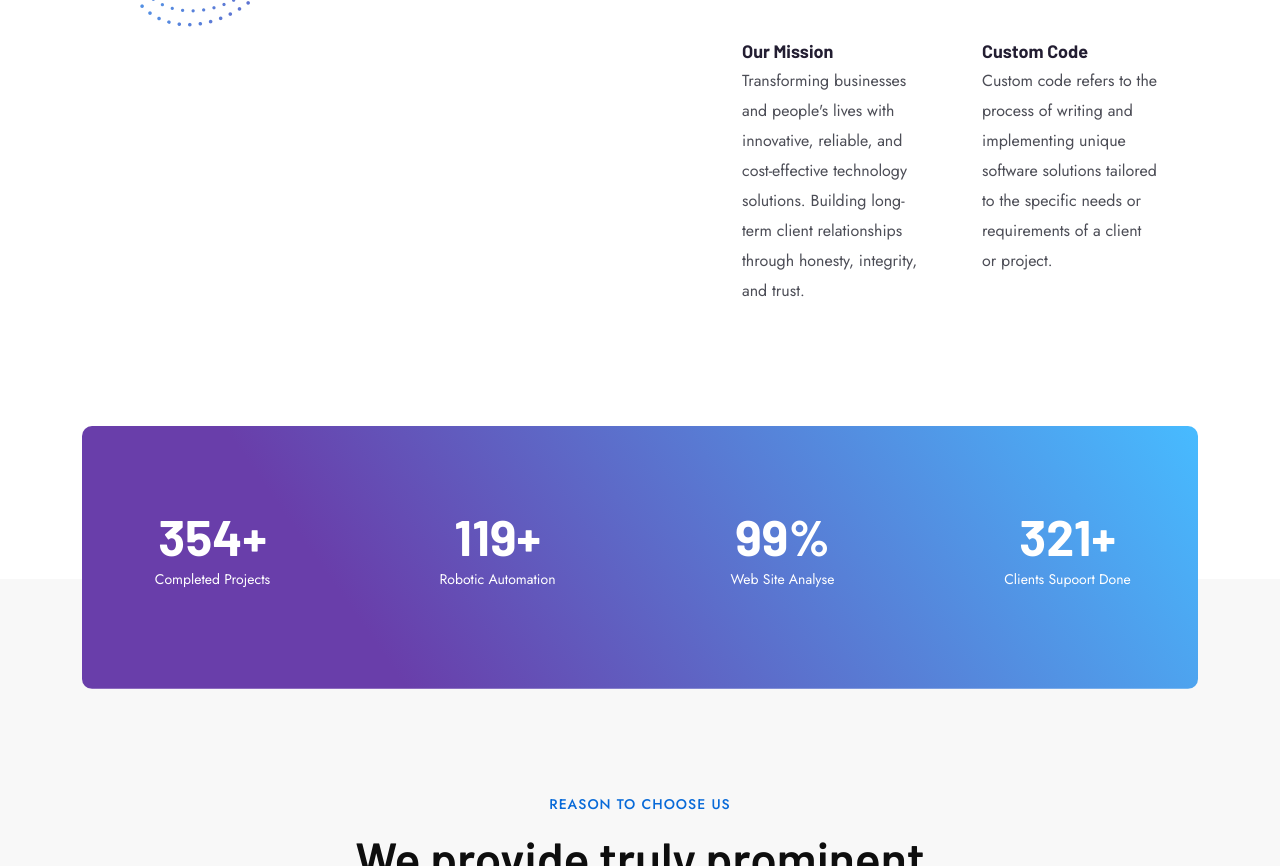
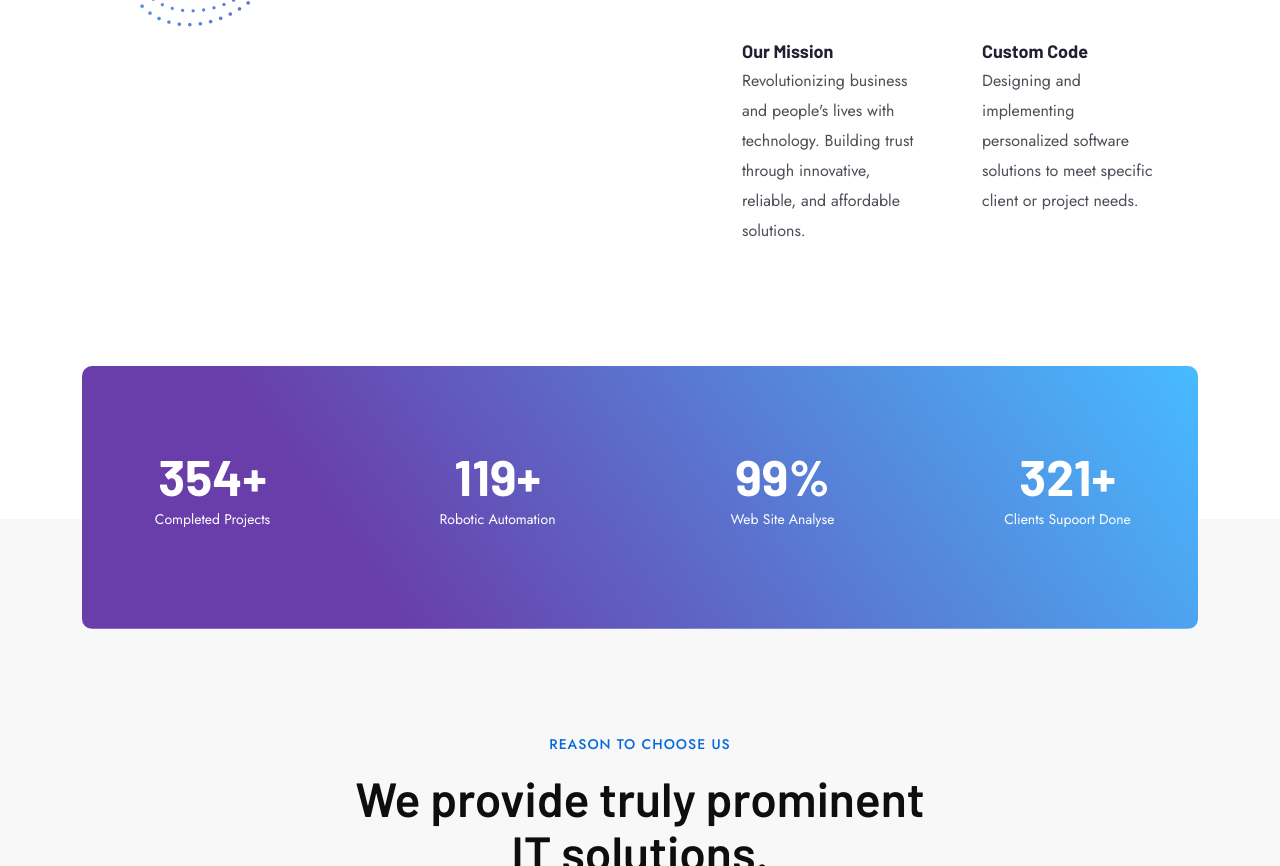
Before and after one commit to gh-usaid/Technikpk, a plain HTML site: page about.html in a window 1280 px wide. Shown: the part 1268-2134 px from the top of the page. Drawn offline with Linux system fonts and the light colour scheme; files whose address does not match are found by name.

Commit message:
Update about.html

```diff
--- a/about.html
+++ b/about.html
@@ -250,13 +250,13 @@
                                         <div class="col-sm-6">
                                             <div class="about-list-item-03">
                                                 <h3 class="title">Our Mission</h3>
-                                                <p>Transforming businesses and people's lives with innovative, reliable, and cost-effective technology solutions. Building long-term client relationships through honesty, integrity, and trust.</p>
+                                                <p>Revolutionizing business and people's lives with technology. Building trust through innovative, reliable, and affordable solutions.</p>
                                             </div>
                                         </div>
                                         <div class="col-sm-6">
                                             <div class="about-list-item-03">
                                                 <h3 class="title">Custom Code</h3>
-                                                <p>Custom code refers to the process of writing and implementing unique software solutions tailored to the specific needs or requirements of a client or project.</p>
+                                                <p>Designing and implementing personalized software solutions to meet specific client or project needs.</p>
                                             </div>
                                         </div>
                                     </div>
```
